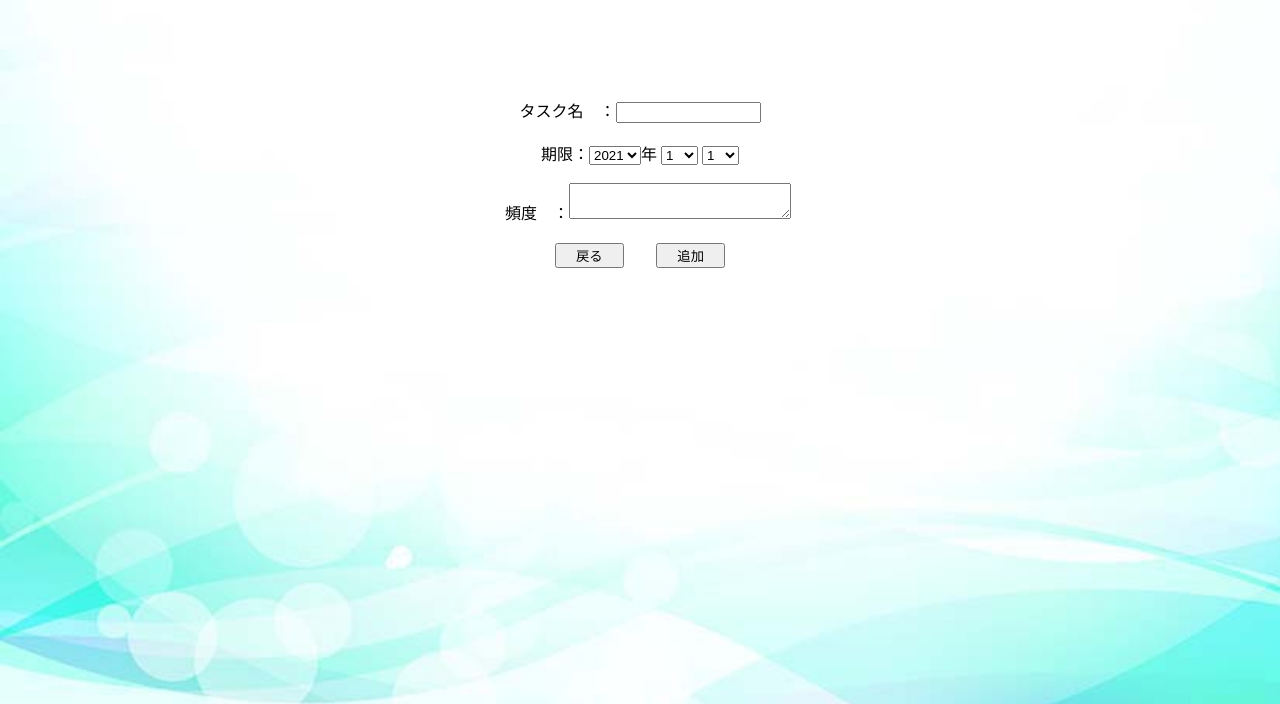
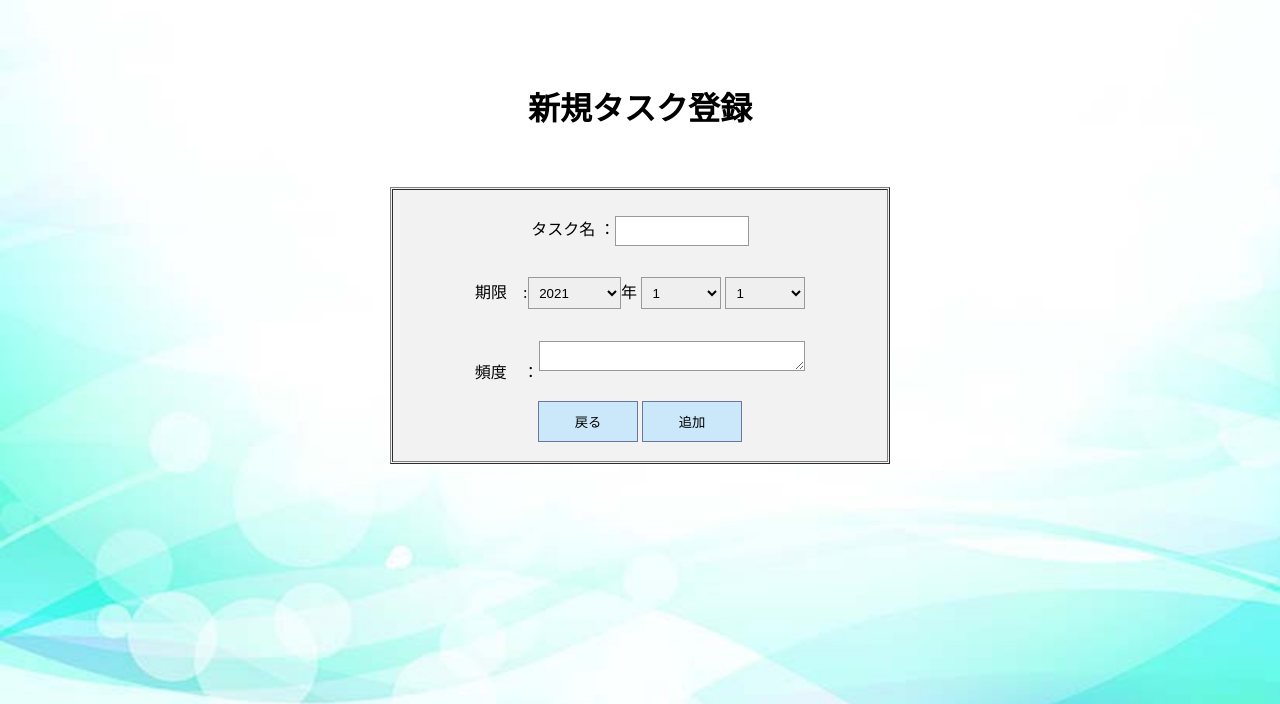
Before and after one commit to pbl2-E/test, a PHP site: page /add_task.php in a window 1280 px wide. Shown: the top 704 px of the page. Run offline with PHP 8.4, Linux system fonts and the light colour scheme.

Commit message:
Update add_task.php

```diff
--- a/add_task.php
+++ b/add_task.php
@@ -13,7 +13,7 @@ body {
 <meta charset="UTF-8">
 <script type="text/javascript">
 function HomePage(){
-         location.href='home_test2.php';
+         location.href='Home1.php';
 }
 function AddCheck(){
          task_name = document.getElementById("task_name").value;
@@ -33,17 +33,74 @@ function AddCheck(){
 <br>
 <br>
 <br>
+<h1 align="center">新規タスク登録</h1>
 <br>
 <br>
 <form action="add_task2.php" method="POST">
-<div align="center">
-タスク名　：<input type="text" name="task_name" size=15><br><br>
-期限：<select name="deadline_year">
+<table border="1" cellpadding=1 cellspacing=1 align="center" width="500" height="250" bgcolor=" #f2f2f2">
+<td align="center" height="40">
+<style>
+.task{
+    display: inline-block;
+    width: 10em;
+    max-width: 100%;
+    padding: 0.5em;
+    border: 1px solid #999;
+    box-sizing: border-box;
+    margin: 0.5em 0;
+}
+.deadline{
+    display: inline-block;
+    width: 7em;
+    max-width: 100%;
+    padding: 0.5em;
+    border: 1px solid #999;
+    box-sizing: border-box;
+    margin: 0.5em 0;
+}
+.deadline2{
+    display: inline-block;
+    width: 6em;
+    max-width: 100%;
+    padding: 0.5em;
+    border: 1px solid #999;
+    box-sizing: border-box;
+    margin: 0.5em 0;
+}
+.memo{
+    display: inline-block;
+    width: 20em;
+    max-width: 100%;
+    padding: 0.5em;
+    border: 1px solid #999;
+    box-sizing: border-box;
+    margin: 0.5em 0;
+}
+.back{
+    width: 100px;
+    padding: 10px;
+    box-sizing: border-box;
+    border: 1px solid #68779a;
+    background: #cbe8fa;
+    cursor: pointer;
+}
+.add{
+    width: 100px;
+    padding: 10px;
+    box-sizing: border-box;
+    border: 1px solid #68779a;
+    background: #cbe8fa;
+    cursor: pointer;
+}
+</style>
+<br>
+タスク名  ：<input type="text" name="task_name" class="task" size=15 ><br><br>
+期限　:<select name="deadline_year" class="deadline">
 <option>2021</option>
 <option>2022</option>
 <option>2023</option>
 </select>年
-<select name="deadline_month">
+<select name="deadline_month" class="deadline2">
 <option>1</option>
 <option>2</option>
 <option>3</option>
@@ -57,7 +114,7 @@ function AddCheck(){
 <option>11</option>
 <option>12</option>
 </select>
-<select name="deadline_day">
+<select name="deadline_day" class="deadline2">
 <option>1</option>
 <option>2</option>
 <option>3</option>
@@ -90,10 +147,13 @@ function AddCheck(){
 <option>30</option>
 <option>31</option>
 </select>
-<br><br>
-　頻度　：<textarea name="memo" rows=2 cols=25></textarea><br><br>
-<input type="button" value="　戻る　" onclick="HomePage()">　　<input type="submit" value="　追加　" onclick="return AddCheck()">
+<br>
+<br>
+頻度　：<textarea name="memo" rows=1 cols=25 class="memo"></textarea><br><br>
+<input type="button" value="　戻る　" onclick="HomePage()" class="back">
+<input type="submit" value="　追加　" onclick="return AddCheck()" class="add"><br><br>
 </div>
+</table>
 </form>
 </body>
 </html>
```
